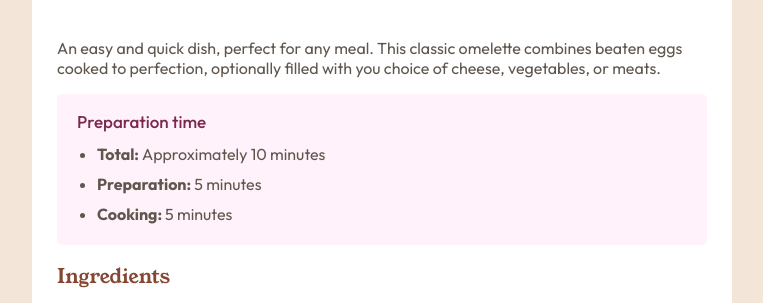
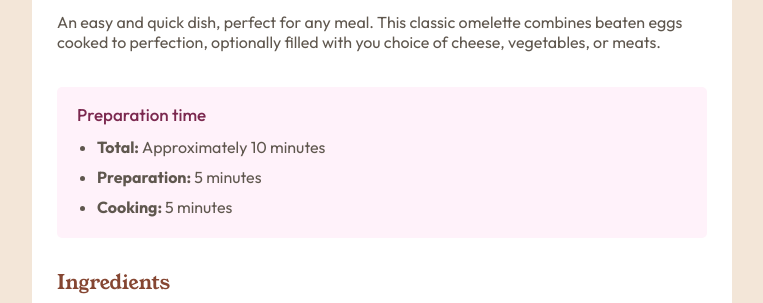
Before and after one commit to ylamik/front-end-mentor-practice, a plain HTML site: page recipe-page.html in a window 1280 px wide. Shown: the part 477-780 px from the top of the page, without its empty margins (258-1021 px from the left). Drawn offline with Linux system fonts and the light colour scheme; a web font is replaced by a local one.

Commit message:
Add more spacing on top of h2

```diff
--- a/styles/recipe.css
+++ b/styles/recipe.css
@@ -25,6 +25,11 @@ body{
     font-family: young serif;
     font-size:30px;
     font-weight: 100;
+    margin-bottom: -1px;
+}
+
+.description{
+    margin-bottom:35px;
 }
 
 .time{
@@ -73,3 +78,7 @@ body{
 li{
     line-height: 30px;
 }
+
+h2{
+    margin-top:30px;
+}
```
